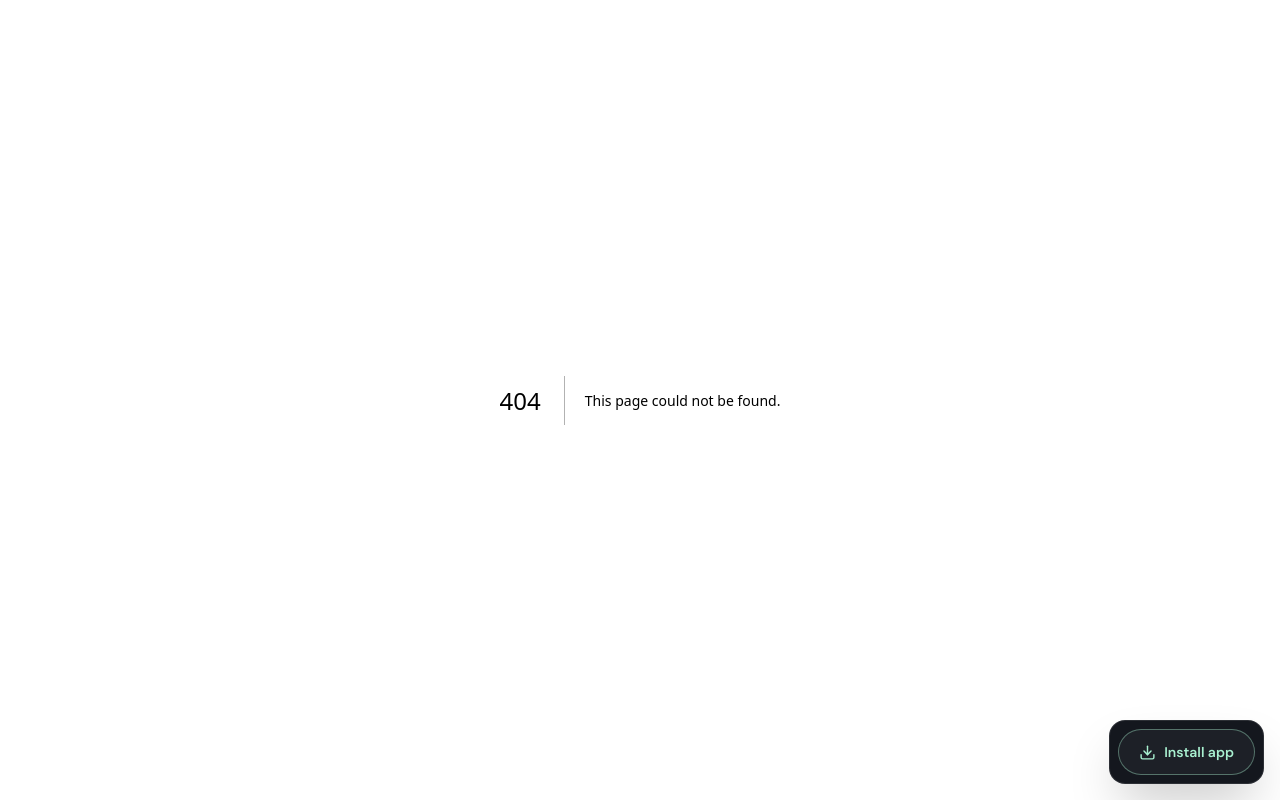
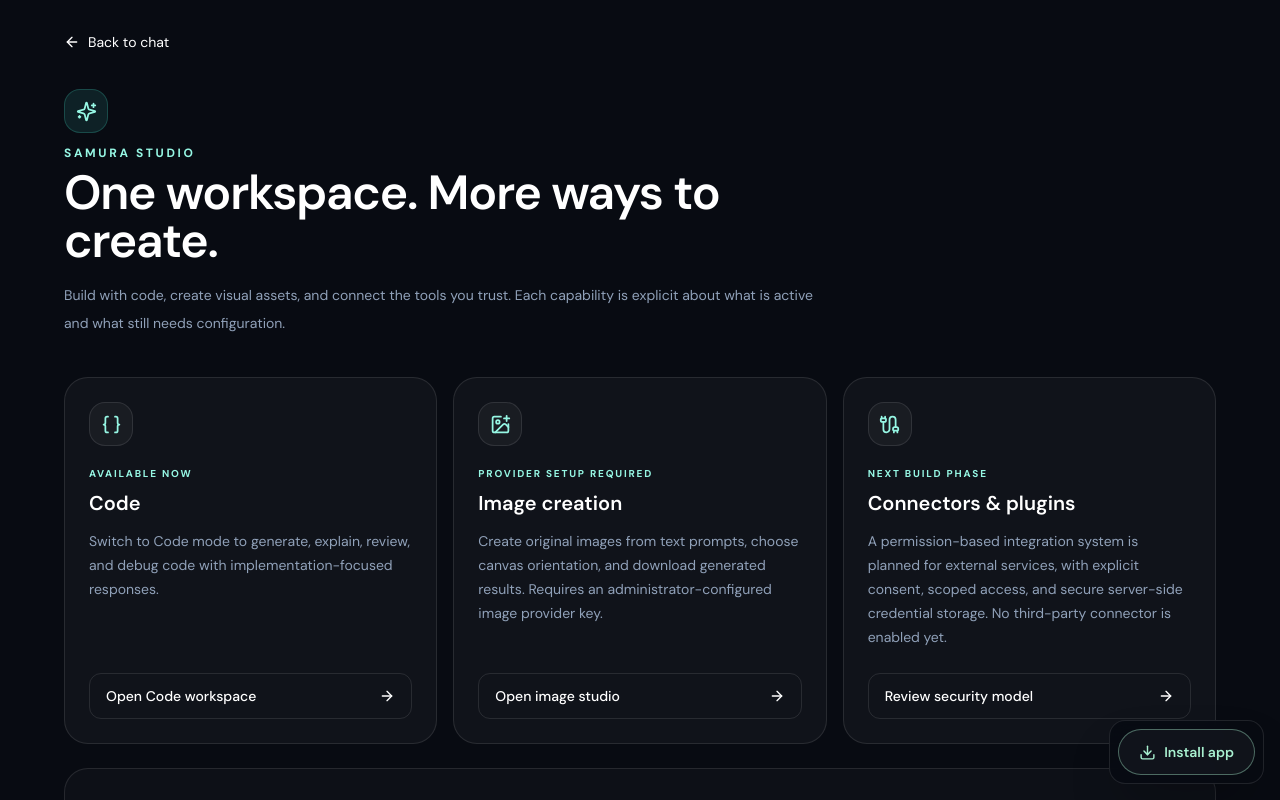
Before and after one commit to Olori24/SAMURA, a Next.js app: page /studio in a window 1280 px wide. Before the commit this address had no page. Shown: the top 800 px of the page. Built offline with nearby package versions, Linux system fonts and the light colour scheme.

Commit message:
Add SAMURA Studio capability hub

```diff
--- /dev/null
+++ b/src/app/studio/page.tsx
@@ -0,0 +1,34 @@
+import Link from "next/link";
+import { ArrowRight, Braces, Cable, ImagePlus, ShieldCheck, Sparkles } from "lucide-react";
+
+const items = [
+  { title: "Code", eyebrow: "AVAILABLE NOW", description: "Switch to Code mode to generate, explain, review, and debug code with implementation-focused responses.", href: "/chat", icon: Braces, action: "Open Code workspace", ready: true },
+  { title: "Image creation", eyebrow: "PROVIDER SETUP REQUIRED", description: "Create original images from text prompts, choose canvas orientation, and download generated results. Requires an administrator-configured image provider key.", href: "/studio/create", icon: ImagePlus, action: "Open image studio", ready: true },
+  { title: "Connectors & plugins", eyebrow: "NEXT BUILD PHASE", description: "A permission-based integration system is planned for external services, with explicit consent, scoped access, and secure server-side credential storage. No third-party connector is enabled yet.", href: "#connectors", icon: Cable, action: "Review security model", ready: false },
+];
+
+export default function StudioPage() {
+  return <main className="min-h-screen bg-[#080b12] px-4 py-8 text-white sm:px-8">
+    <div className="mx-auto max-w-6xl">
+      <Link href="/chat" className="inline-flex items-center gap-2 text-sm text-slate-400 transition hover:text-white"><ArrowRight size={16} className="rotate-180"/> Back to chat</Link>
+      <header className="mb-10 mt-8 max-w-3xl">
+        <div className="mb-3 flex h-11 w-11 items-center justify-center rounded-2xl border border-teal-300/20 bg-teal-300/10 text-teal-200"><Sparkles size={21}/></div>
+        <p className="text-xs font-bold uppercase tracking-[0.22em] text-teal-200">SAMURA Studio</p>
+        <h1 className="mt-2 text-3xl font-semibold tracking-tight sm:text-5xl">One workspace. More ways to create.</h1>
+        <p className="mt-4 text-sm leading-7 text-slate-400">Build with code, create visual assets, and connect the tools you trust. Each capability is explicit about what is active and what still needs configuration.</p>
+      </header>
+      <div className="grid gap-4 md:grid-cols-3">
+        {items.map(item => { const Icon = item.icon; return <article key={item.title} className="flex min-h-[300px] flex-col rounded-3xl border border-white/10 bg-white/[0.035] p-6 transition hover:border-teal-200/25">
+          <div className="mb-5 flex h-11 w-11 items-center justify-center rounded-2xl border border-white/10 bg-white/[0.04] text-teal-200"><Icon size={21}/></div>
+          <p className="text-[10px] font-bold tracking-[0.18em] text-teal-200">{item.eyebrow}</p>
+          <h2 className="mt-2 text-xl font-semibold">{item.title}</h2>
+          <p className="mt-3 flex-1 text-sm leading-6 text-slate-400">{item.description}</p>
+          <Link href={item.href} className="mt-6 inline-flex items-center justify-between gap-3 rounded-xl border border-white/10 px-4 py-3 text-sm font-medium text-slate-100 transition hover:border-teal-200/30 hover:bg-white/[0.035]">{item.action}<ArrowRight size={16}/></Link>
+        </article>; })}
+      </div>
+      <section id="connectors" className="mt-6 rounded-3xl border border-white/10 bg-white/[0.025] p-6 sm:p-8">
+        <div className="flex items-start gap-4"><div className="grid h-10 w-10 shrink-0 place-items-center rounded-xl bg-teal-200/10 text-teal-200"><ShieldCheck size={20}/></div><div><h2 className="text-lg font-semibold">Connectors will be permission-first</h2><p className="mt-2 max-w-3xl text-sm leading-6 text-slate-400">The connector framework will require per-connector scopes, user consent before actions, server-side encrypted credentials, auditable execution, and revocation. Plugins will not receive unrestricted access to accounts, databases, or the server runtime.</p></div></div>
+      </section>
+    </div>
+  </main>;
+}
```
